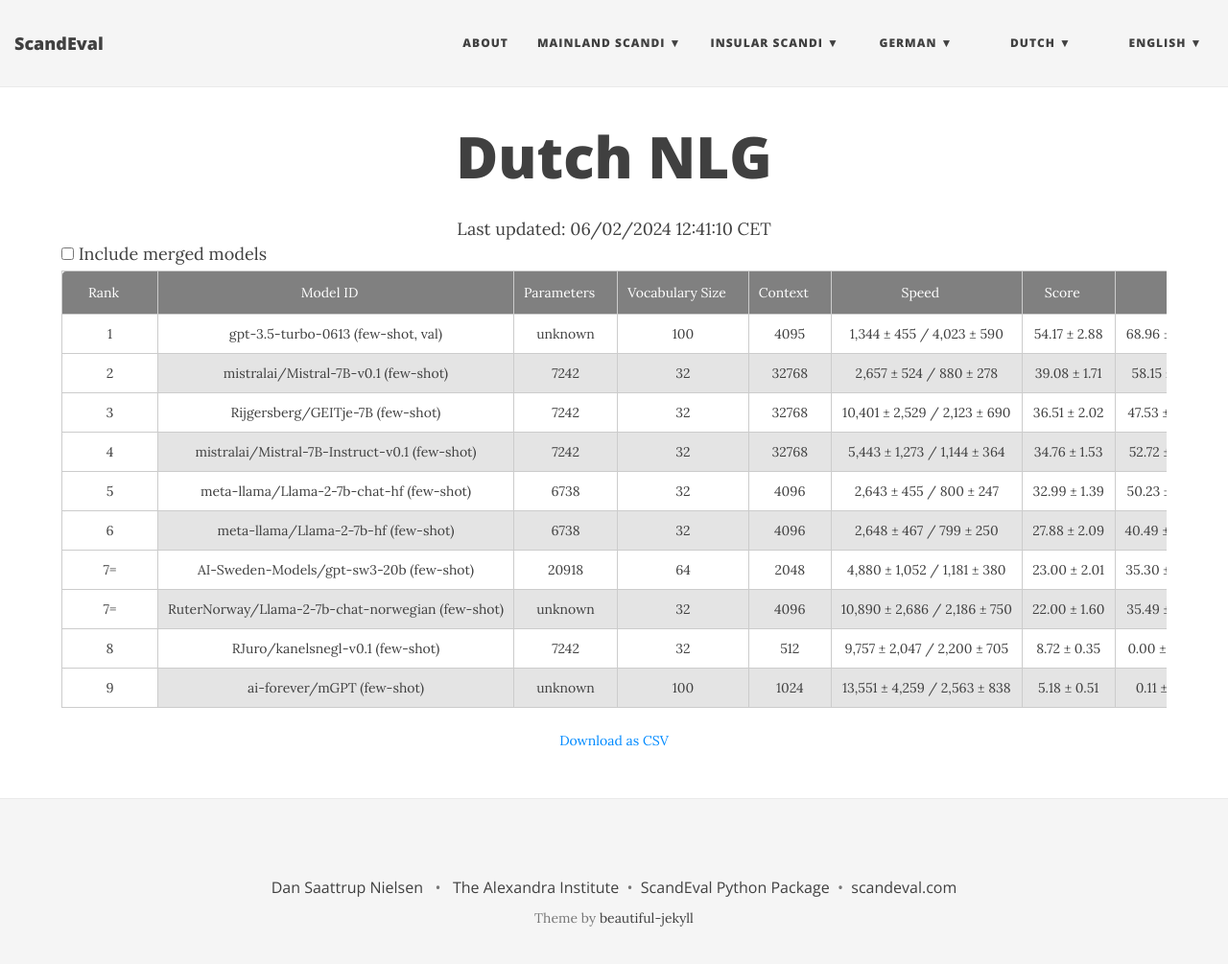
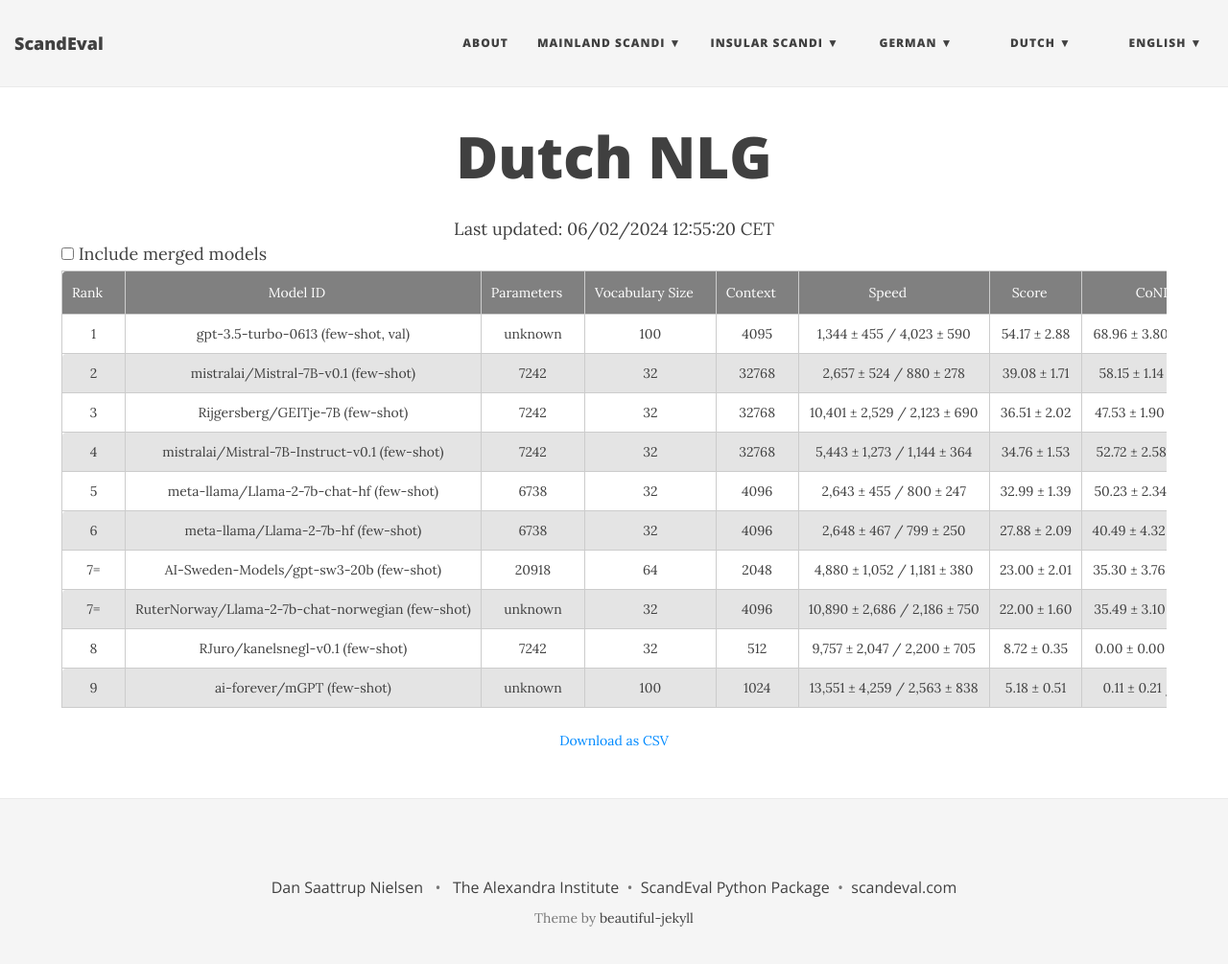
Before and after one commit to ScandEval/scandeval.github.io, a Jekyll site: the page built from dutch-nlg.md, in a window 1280 px wide and 1018 px high. Shown: the top 1005 px of the window at 96% size. Built offline with Jekyll 4.4.1, drawn with Linux system fonts in a browser that asks for light colours; nearby versions of some CDN libraries.

Commit message:
fix: Revert

```diff
--- a/css/extras.css
+++ b/css/extras.css
@@ -30,13 +30,3 @@
 
 /* Bootstrap makes labels bold, this makes them normal */
 label {font-weight: normal;}
-
-.sticky-col {
-  position: -webkit-sticky;
-  position: sticky;
-  width: 100px;
-  min-width: 100px;
-  max-width: 100px;
-  left: 0px;
-  background-color: white;
-}
--- a/dutch-nlg.md
+++ b/dutch-nlg.md
@@ -3,7 +3,7 @@
 title: Dutch NLG
 ---
 
-<center>Last updated: 06/02/2024 12:41:10 CET</center>
+<center>Last updated: 06/02/2024 12:55:20 CET</center>
 
 <div class="table-wrapper centered">
 
@@ -13,7 +13,7 @@
 <table id="dutch-nlg" class="sortable fixed centered small-font">
  <thead>
   <tr>
-   <th class="sticky-col"><span data-toggle="tooltip" data-placement="bottom" data-container="body" title="ScandEval statistically significant model rank">Rank</span></th>
+   <th><span data-toggle="tooltip" data-placement="bottom" data-container="body" title="ScandEval statistically significant model rank">Rank</span></th>
    <th><span data-toggle="tooltip" data-placement="bottom" data-container="body" title="Hugging Face Hub Model ID">Model ID</span></th>
    <th><span data-toggle="tooltip" data-placement="bottom" data-container="body" title="Number of parameters in the model, in millions">Parameters</span></th>
    <th><span data-toggle="tooltip" data-placement="bottom" data-container="body" title="Number of unique tokens that the model has been trained on, in thousands">Vocabulary size</span></th>
@@ -34,7 +34,7 @@
  </thead>
  <tbody>
   <tr class="not-merged-model">
-   <td class="rank sticky-col">1</td> <!-- Rank -->
+   <td class="rank">1</td> <!-- Rank -->
    <td>gpt-3.5-turbo-0613 (few-shot, val)</td> <!-- Model ID -->
    <td class="num_model_parameters">unknown</td> <!-- Number of trainable parameters -->
    <td class="vocabulary_size">100</td> <!-- Size of the model's vocabulary -->
@@ -51,7 +51,7 @@
    <td class="nl reason">61.52 ± 2.69 / 70.62 ± 2.20</td> <!-- HellaSwag-nl -->
   </tr>
   <tr class="not-merged-model">
-   <td class="rank sticky-col">2</td> <!-- Rank -->
+   <td class="rank">2</td> <!-- Rank -->
    <td>mistralai/Mistral-7B-v0.1 (few-shot)</td> <!-- Model ID -->
    <td class="num_model_parameters">7242</td> <!-- Number of trainable parameters -->
    <td class="vocabulary_size">32</td> <!-- Size of the model's vocabulary -->
@@ -68,7 +68,7 @@
    <td class="nl reason">19.88 ± 1.80 / 39.13 ± 1.56</td> <!-- HellaSwag-nl -->
   </tr>
   <tr class="not-merged-model">
-   <td class="rank sticky-col">3</td> <!-- Rank -->
+   <td class="rank">3</td> <!-- Rank -->
    <td>Rijgersberg/GEITje-7B (few-shot)</td> <!-- Model ID -->
    <td class="num_model_parameters">7242</td> <!-- Number of trainable parameters -->
    <td class="vocabulary_size">32</td> <!-- Size of the model's vocabulary -->
@@ -85,7 +85,7 @@
    <td class="nl reason">11.70 ± 2.42 / 32.05 ± 1.90</td> <!-- HellaSwag-nl -->
   </tr>
   <tr class="not-merged-model">
-   <td class="rank sticky-col">4</td> <!-- Rank -->
+   <td class="rank">4</td> <!-- Rank -->
    <td>mistralai/Mistral-7B-Instruct-v0.1 (few-shot)</td> <!-- Model ID -->
    <td class="num_model_parameters">7242</td> <!-- Number of trainable parameters -->
    <td class="vocabulary_size">32</td> <!-- Size of the model's vocabulary -->
@@ -102,7 +102,7 @@
    <td class="nl reason">14.26 ± 1.48 / 35.14 ± 1.18</td> <!-- HellaSwag-nl -->
   </tr>
   <tr class="not-merged-model">
-   <td class="rank sticky-col">5</td> <!-- Rank -->
+   <td class="rank">5</td> <!-- Rank -->
    <td>meta-llama/Llama-2-7b-chat-hf (few-shot)</td> <!-- Model ID -->
    <td class="num_model_parameters">6738</td> <!-- Number of trainable parameters -->
    <td class="vocabulary_size">32</td> <!-- Size of the model's vocabulary -->
@@ -119,7 +119,7 @@
    <td class="nl reason">11.42 ± 1.29 / 32.50 ± 1.10</td> <!-- HellaSwag-nl -->
   </tr>
   <tr class="not-merged-model">
-   <td class="rank sticky-col">6</td> <!-- Rank -->
+   <td class="rank">6</td> <!-- Rank -->
    <td>meta-llama/Llama-2-7b-hf (few-shot)</td> <!-- Model ID -->
    <td class="num_model_parameters">6738</td> <!-- Number of trainable parameters -->
    <td class="vocabulary_size">32</td> <!-- Size of the model's vocabulary -->
@@ -136,7 +136,7 @@
    <td class="nl reason">6.68 ± 1.82 / 29.30 ± 1.02</td> <!-- HellaSwag-nl -->
   </tr>
   <tr class="not-merged-model">
-   <td class="rank sticky-col">7=</td> <!-- Rank -->
+   <td class="rank">7=</td> <!-- Rank -->
    <td>AI-Sweden-Models/gpt-sw3-20b (few-shot)</td> <!-- Model ID -->
    <td class="num_model_parameters">20918</td> <!-- Number of trainable parameters -->
    <td class="vocabulary_size">64</td> <!-- Size of the model's vocabulary -->
@@ -153,7 +153,7 @@
    <td class="nl reason">0.47 ± 1.20 / 24.89 ± 0.59</td> <!-- HellaSwag-nl -->
   </tr>
   <tr class="not-merged-model">
-   <td class="rank sticky-col">7=</td> <!-- Rank -->
+   <td class="rank">7=</td> <!-- Rank -->
    <td>RuterNorway/Llama-2-7b-chat-norwegian (few-shot)</td> <!-- Model ID -->
    <td class="num_model_parameters">unknown</td> <!-- Number of trainable parameters -->
    <td class="vocabulary_size">32</td> <!-- Size of the model's vocabulary -->
@@ -170,7 +170,7 @@
    <td class="nl reason">0.15 ± 0.98 / 25.59 ± 0.57</td> <!-- HellaSwag-nl -->
   </tr>
   <tr class="not-merged-model">
-   <td class="rank sticky-col">8</td> <!-- Rank -->
+   <td class="rank">8</td> <!-- Rank -->
    <td>RJuro/kanelsnegl-v0.1 (few-shot)</td> <!-- Model ID -->
    <td class="num_model_parameters">7242</td> <!-- Number of trainable parameters -->
    <td class="vocabulary_size">32</td> <!-- Size of the model's vocabulary -->
@@ -187,7 +187,7 @@
    <td class="nl reason">-0.13 ± 0.82 / 23.60 ± 0.33</td> <!-- HellaSwag-nl -->
   </tr>
   <tr class="not-merged-model">
-   <td class="rank sticky-col">9</td> <!-- Rank -->
+   <td class="rank">9</td> <!-- Rank -->
    <td>ai-forever/mGPT (few-shot)</td> <!-- Model ID -->
    <td class="num_model_parameters">unknown</td> <!-- Number of trainable parameters -->
    <td class="vocabulary_size">100</td> <!-- Size of the model's vocabulary -->
```
